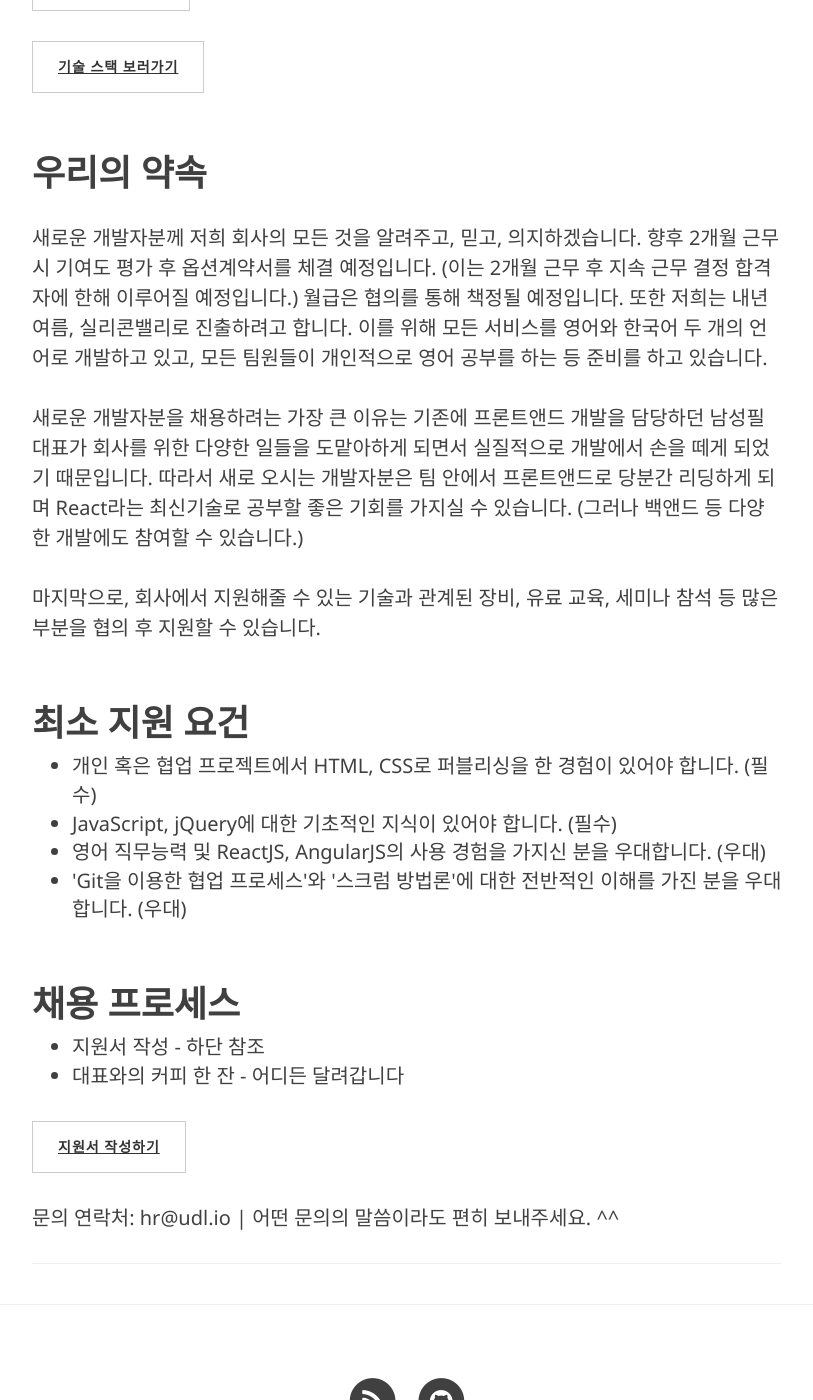
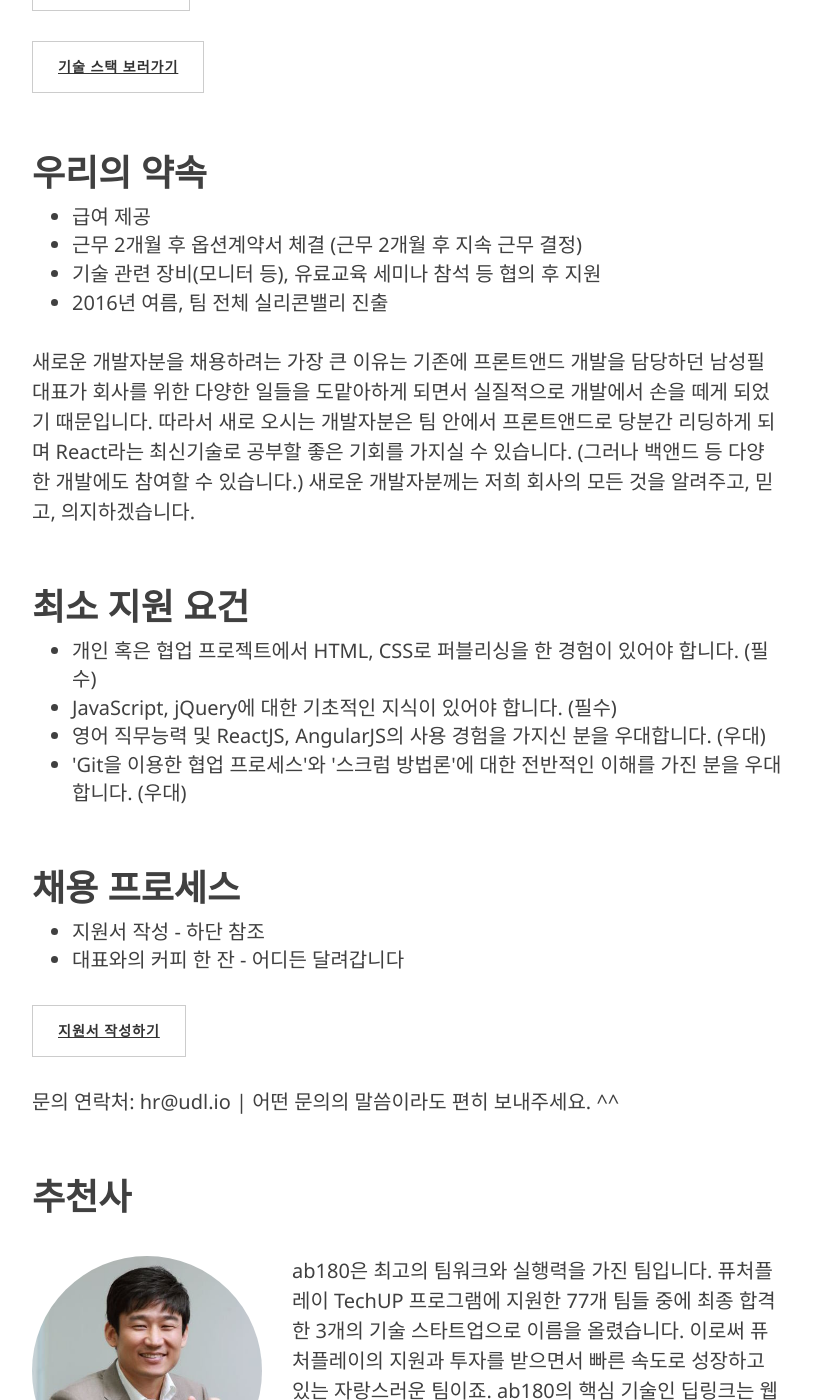
Before and after one commit to ab180/ab180.github.io, a Jekyll site: the page built from _posts/2015-10-16-job-posting-1.markdown, in a window 1280 px wide and 1400 px high, scrolled down 2375 px. Shown: the whole window, without its empty margins (233-1046 px from the left). Built offline with Jekyll 4.4.1, drawn with Linux system fonts in a browser that asks for light colours; nearby versions of some CDN libraries; some of the changed text lies outside the part shown.

Commit message:
edited recruiting page

```diff
--- a/_posts/2015-10-16-job-posting-1.markdown
+++ b/_posts/2015-10-16-job-posting-1.markdown
@@ -5,25 +5,41 @@ date:       2015-10-16 12:00:00
 author:     "ab180"
 header-img: "img/team-bg.jpeg"
 permalink: "/job-posting/frontend-developer/"
+categories:
+- announcement
 ---
 
 <h2 class="section-heading">프론트앤드 개발자를 모집합니다.</h2>
 
-<p>안녕하세요! 시드투자를 받고 폭발적으로 성장하고 있는 스타트업 ab180에서 사업의 빠른 확장으로 새로운 프론트앤드 개발자를 찾고 있습니다. 저희와 함께 새로운 서비스를 개척하고, 개인과 회사의 능력과 역량을 높여갈 분을 모십니다.</p>
+<p>안녕하세요! 시드투자를 받고 폭발적으로 성장하고 있는 스타트업 ab180에서 사업의 빠른 확장으로 새로운 프론트앤드 개발자를 찾고 있습니다. 저희와 함께 새로운 서비스를 개척하고, 개인과 회사의 능력과 역량을
+    높여갈 분을 모십니다.</p>
 
 <h2 class="section-heading">주요 서비스(에어브릿지) 소개</h2>
 
-<iframe width="560" height="315" src="https://www.youtube.com/embed/rQUoDxsZ5Tk" frameborder="0" allowfullscreen></iframe>
+<iframe width="560" height="315" src="https://www.youtube.com/embed/rQUoDxsZ5Tk" frameborder="0"
+        allowfullscreen></iframe>
 
 <p style="margin: 15px 0;"></p>
 
-<iframe src="//www.slideshare.net/slideshow/embed_code/key/iPufHQqBo7CwuZ" width="425" height="355" frameborder="0" marginwidth="0" marginheight="0" scrolling="no" style="border:1px solid #CCC; border-width:1px; margin-bottom:5px; max-width: 100%; display: block; margin: 0 auto;" allowfullscreen> </iframe> <div style="margin-bottom:5px; text-align: center;"> <strong> <a href="//www.slideshare.net/SungpilNam/ab180" title="사업소개서 Ab180(공개버전)" target="_blank">사업소개서 Ab180(공개버전)</a> </strong> from <strong><a href="//www.slideshare.net/SungpilNam" target="_blank">Sungpil Nam</a></strong> </div>
+<iframe src="//www.slideshare.net/slideshow/embed_code/key/iPufHQqBo7CwuZ" width="425" height="355" frameborder="0"
+        marginwidth="0" marginheight="0" scrolling="no"
+        style="border:1px solid #CCC; border-width:1px; margin-bottom:5px; max-width: 100%; display: block; margin: 0 auto;"
+        allowfullscreen></iframe>
+<div style="margin-bottom:5px; text-align: center;"><strong> <a href="//www.slideshare.net/SungpilNam/ab180"
+                                                                title="사업소개서 ab180(공개버전)" target="_blank">사업소개서
+    ab180(공개버전)</a> </strong> from <strong><a href="//www.slideshare.net/SungpilNam" target="_blank">Sungpil
+    Nam</a></strong></div>
 
-<p>에어브릿지는 앱 속 특정 페이지로 바로 들어갈 수 있는 링크와 버튼을 만들어주는 서비스입니다. 이 링크와 버튼을 통해 앱이 설치된 사용자들은 단 한번의 클릭으로 앱의 특정 페이지로 들어갈 수 있으며, 앱이 설치되지 않은 사용자들은 설치 후 앱 구동 시 바로 목표 페이지로 이동할 수 있습니다. 이러한 에어브릿지 서비스를 통해 앱사들은 자동으로 미리보기 페이지를 생성하여 자사의 모바일 앱 콘텐츠를 보다 쉽게 검색엔진에 노출시킬 수 있습니다.</p>
+<p>에어브릿지는 앱 속 특정 페이지로 바로 들어갈 수 있는 링크와 버튼을 만들어주는 서비스입니다. 이 링크와 버튼을 통해 앱이 설치된 사용자들은 단 한번의 클릭으로 앱의 특정 페이지로 들어갈 수 있으며, 앱이
+    설치되지 않은 사용자들은 설치 후 앱 구동 시 바로 목표 페이지로 이동할 수 있습니다. 이러한 에어브릿지 서비스를 통해 앱사들은 자동으로 미리보기 페이지를 생성하여 자사의 모바일 앱 콘텐츠를 보다 쉽게
+    검색엔진에 노출시킬 수 있습니다.</p>
 
 <h2 class="section-heading">ab180의 팀과 기술</h2>
 
-<p>ab180은 미래창조과학부 소프트웨어 마에스트로 출신 5명의 개발자, 그리고 네이버 출신 디자이너로 구성되어 있습니다. 우리는 매주 현업 전문가이신 서우석 요기요 CTO님으로부터 기술 멘토링을 통해 최신 기술을 공부하고 서비스에 적용합니다. 기술 공부를 보다 깊이 하고 싶다면, ab180은 최고의 직장이 될 것입니다. 현재 아마존 웹 서비스 상위 10개 이상의 다양한 서비스들을 응용하여 인프라를 구축하고, Flask와 React, Meteor 등의 기술을 사용하여 코어 개발을 진행하고 있습니다. 또한 안드로이드와 iOS의 경우 전 버전과 기종(테스트배드 사용), 언어(Objective-C, Swift)를 사용하여 개발 진행 중입니다. 협업은 스크럼 프로세스를 통하여 진행하고 있습니다.</p>
+<p>ab180은 미래창조과학부 소프트웨어 마에스트로 출신 5명의 개발자, 그리고 네이버 출신 디자이너로 구성되어 있습니다. 우리는 매주 현업 전문가이신 서우석 요기요 CTO님으로부터 기술 멘토링을 통해 최신 기술을
+    공부하고 서비스에 적용합니다. 기술 공부를 보다 깊이 하고 싶다면, ab180은 최고의 직장이 될 것입니다. 현재 아마존 웹 서비스 상위 10개 이상의 다양한 서비스들을 응용하여 인프라를 구축하고,
+    Flask와 React, Meteor 등의 기술을 사용하여 코어 개발을 진행하고 있습니다. 또한 안드로이드와 iOS의 경우 전 버전과 기종(테스트배드 사용), 언어(Objective-C, Swift)를
+    사용하여 개발 진행 중입니다. 협업은 스크럼 프로세스를 통하여 진행하고 있습니다.</p>
 
 <a href="{{ site.baseurl }}/history/" target="_blank" type="button" class="btn btn-default">팀 연혁 및 성과 보러가기</a>
 
@@ -33,11 +49,16 @@ permalink: "/job-posting/frontend-developer/"
 
 <h2 class="section-heading">우리의 약속</h2>
 
-<p>새로운 개발자분께 저희 회사의 모든 것을 알려주고, 믿고, 의지하겠습니다. 향후 2개월 근무 시 기여도 평가 후 옵션계약서를 체결 예정입니다. (이는 2개월 근무 후 지속 근무 결정 합격자에 한해 이루어질 예정입니다.) 월급은 협의를 통해 책정될 예정입니다. 또한 저희는 내년 여름, 실리콘밸리로 진출하려고 합니다. 이를 위해 모든 서비스를 영어와 한국어 두 개의 언어로 개발하고 있고, 모든 팀원들이 개인적으로 영어 공부를 하는 등 준비를 하고 있습니다.</p>
+<ul>
+    <li>급여 제공</li>
+    <li>근무 2개월 후 옵션계약서 체결 (근무 2개월 후 지속 근무 결정)</li>
+    <li>기술 관련 장비(모니터 등), 유료교육 세미나 참석 등 협의 후 지원</li>
+    <li>2016년 여름, 팀 전체 실리콘밸리 진출</li>
+</ul>
 
-<p>새로운 개발자분을 채용하려는 가장 큰 이유는 기존에 프론트앤드 개발을 담당하던 남성필 대표가 회사를 위한 다양한 일들을 도맡아하게 되면서 실질적으로 개발에서 손을 떼게 되었기 때문입니다. 따라서 새로 오시는 개발자분은 팀 안에서 프론트앤드로 당분간 리딩하게 되며 React라는 최신기술로 공부할 좋은 기회를 가지실 수 있습니다. (그러나 백앤드 등 다양한 개발에도 참여할 수 있습니다.)</p>
-
-<p>마지막으로, 회사에서 지원해줄 수 있는 기술과 관계된 장비, 유료 교육, 세미나 참석 등 많은 부분을 협의 후 지원할 수 있습니다.</p>
+<p>새로운 개발자분을 채용하려는 가장 큰 이유는 기존에 프론트앤드 개발을 담당하던 남성필 대표가 회사를 위한 다양한 일들을 도맡아하게 되면서 실질적으로 개발에서 손을 떼게 되었기 때문입니다. 따라서 새로 오시는
+    개발자분은 팀 안에서 프론트앤드로 당분간 리딩하게 되며 React라는 최신기술로 공부할 좋은 기회를 가지실 수 있습니다. (그러나 백앤드 등 다양한 개발에도 참여할 수 있습니다.) 새로운 개발자분께는 저희
+    회사의 모든 것을 알려주고, 믿고, 의지하겠습니다.</p>
 
 <h2 class="section-heading">최소 지원 요건</h2>
 
@@ -55,6 +76,41 @@ permalink: "/job-posting/frontend-developer/"
     <li>대표와의 커피 한 잔 - 어디든 달려갑니다</li>
 </ul>
 
-<a href="https://docs.google.com/forms/d/1XE7ggfys2JyMO2waf_jxDV0voOKJgHL57nxw7Kl2IrI/viewform?usp=send_form" target="_blank" type="button" class="btn btn-default">지원서 작성하기</a>
+<a href="https://docs.google.com/forms/d/1XE7ggfys2JyMO2waf_jxDV0voOKJgHL57nxw7Kl2IrI/viewform?usp=send_form"
+   target="_blank" type="button" class="btn btn-default">지원서 작성하기</a>
 
 <p>문의 연락처: hr@udl.io | 어떤 문의의 말씀이라도 편히 보내주세요. ^^</p>
+
+<h2 class="section-heading">추천사</h2>
+<div class="row">
+    <div class="col-sm-4">
+        <p class="text-muted text-center">
+            <img src="{{ site.baseurl }}/img/team/jason.jpg" class="img-circle img-responsive"/>
+            한재선(Jason Han)
+            <br/>CTO, 퓨처플레이
+        </p>
+    </div>
+    <div class="col-sm-8">
+        <p>ab180은 최고의 팀워크와 실행력을 가진 팀입니다. 퓨처플레이 TechUP 프로그램에 지원한 77개 팀들 중에
+            최종 합격한 3개의 기술 스타트업으로 이름을 올렸습니다. 이로써 퓨처플레이의 지원과 투자를 받으면서
+            빠른 속도로 성장하고 있는 자랑스러운 팀이죠. ab180의 핵심 기술인 딥링크는 웹링크를 대체하면서 앱 시대를
+            좀 더 개방적이고 연결되는 세상으로 만들어갈 것입니다. 가능성 높은 스타트업에서 미래를 함께 열어보고 싶은 분,
+            단순한 앱이나 서비스 개발이 아닌 혁신적인 기술과 서비스를 함께 만들어나가고 싶은 열정적인 개발자에게
+            한번 도전해 보시길 적극 추천드립니다. </p>
+    </div>
+</div>
+<div class="row">
+    <div class="col-sm-4">
+        <p class="text-muted text-center">
+            <img src="{{ site.baseurl }}/img/team/wooseok.png" class="img-circle img-responsive"/>
+            서우석(Steve Seo)
+            <br/>부사장/CTO, 요기요
+        </p>
+    </div>
+    <div class="col-sm-8">
+        <p>ab180 팀을 한마디로 요약하면, "문제를 집요하고 파고들어 가장 스마트한 방법으로 해결책을 만들어 내는 팀"입니다. 저는 지난 1년 반 동안 ab180 팀이 문제를 해결하는 과정과 결과물들을
+            보면서 매번 감탄을 금치 못했습니다. 특히 웹링크보다 월등하게 가치가 높은 모바일 링크를 토대로 새로운 검색 및 광고 모델을 제시하고 있는 ab180의 사업 모델은 주위에서 흔히 볼 수 있는
+            여느 모바일 서비스와는 다르게 기술집약적이면서 동시에 비즈니스적인 가치가 높습니다. 또한 퓨처플레이의 TechUp에 선정되면서 그 가능성을 인정받은만큼, 2016년 가장 핫한 기업이 될거라고
+            확신합니다. ab180 멤버들과 함께 세계시장을 함께 도전하고 새로운 모바일 생태계를 만들어 갈 도전적인 분들께 적극 추천합니다. </p>
+    </div>
+</div>
```
Also changed, not shown: _posts/2015-10-20-marketing-1.markdown (added, +11 -0 lines), img/team/jason.jpg (added).
